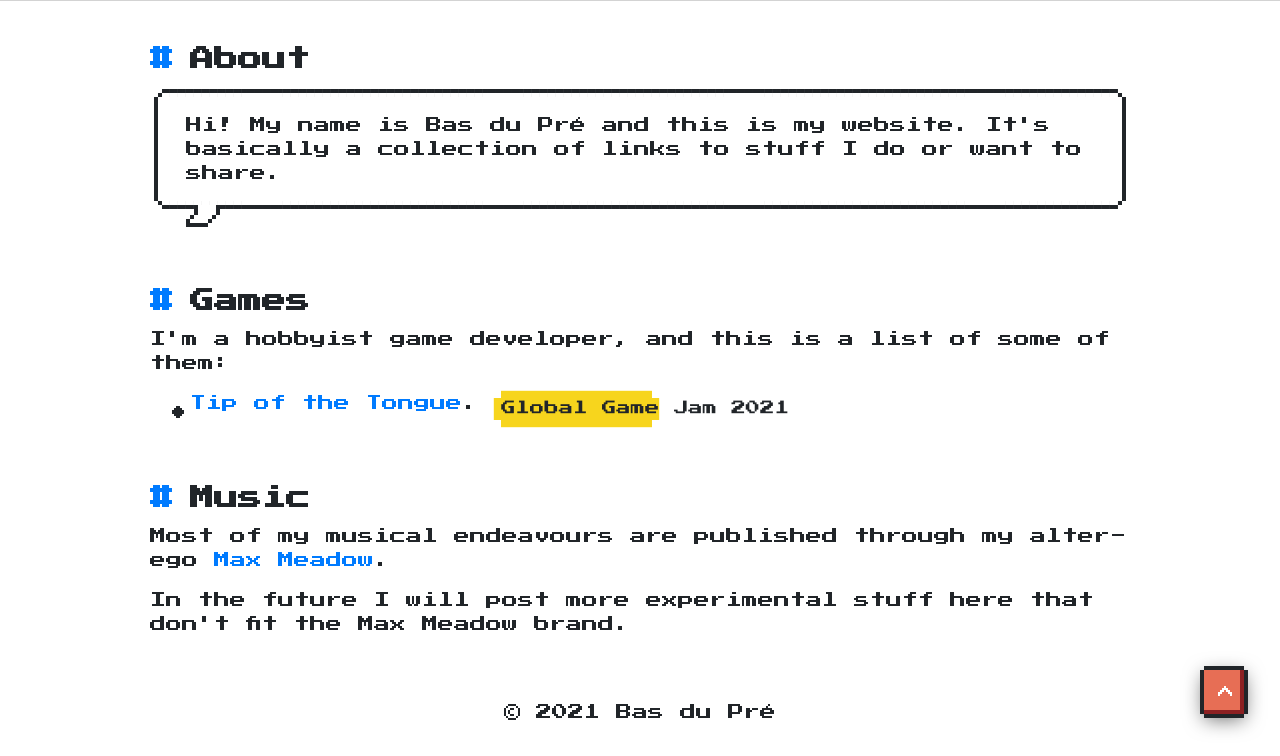
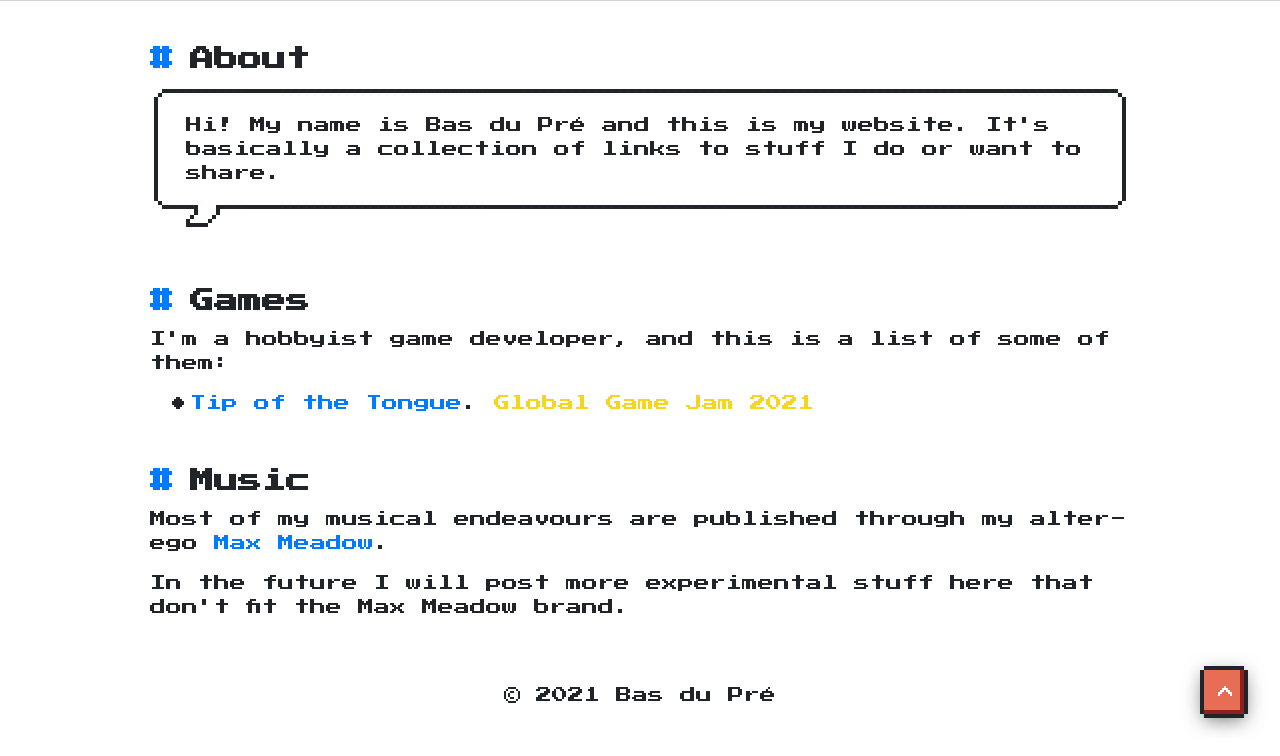
Before and after one commit to basdp/basdp.github.io, a plain HTML site: page index.html in a window 1280 px wide. Shown: the part 142-898 px from the top of the page. Drawn offline with nearby package versions, Linux system fonts and the light colour scheme.

Commit message:
Update index.html

```diff
--- a/index.html
+++ b/index.html
@@ -86,9 +86,7 @@
             <ul class="nes-list is-disc">
               <li>
                 <a href="https://kingdwarf.itch.io/tip-of-the-tongue" target="_blank">Tip of the Tongue</a>.
-                <a href="#" class="nes-badge">
-                  <span class="nes-text is-warning">Global Game Jam 2021</span>
-                </a>
+                <span class="nes-text is-warning">Global Game Jam 2021</span>
               </li>
             </ul>
           </section>
```
